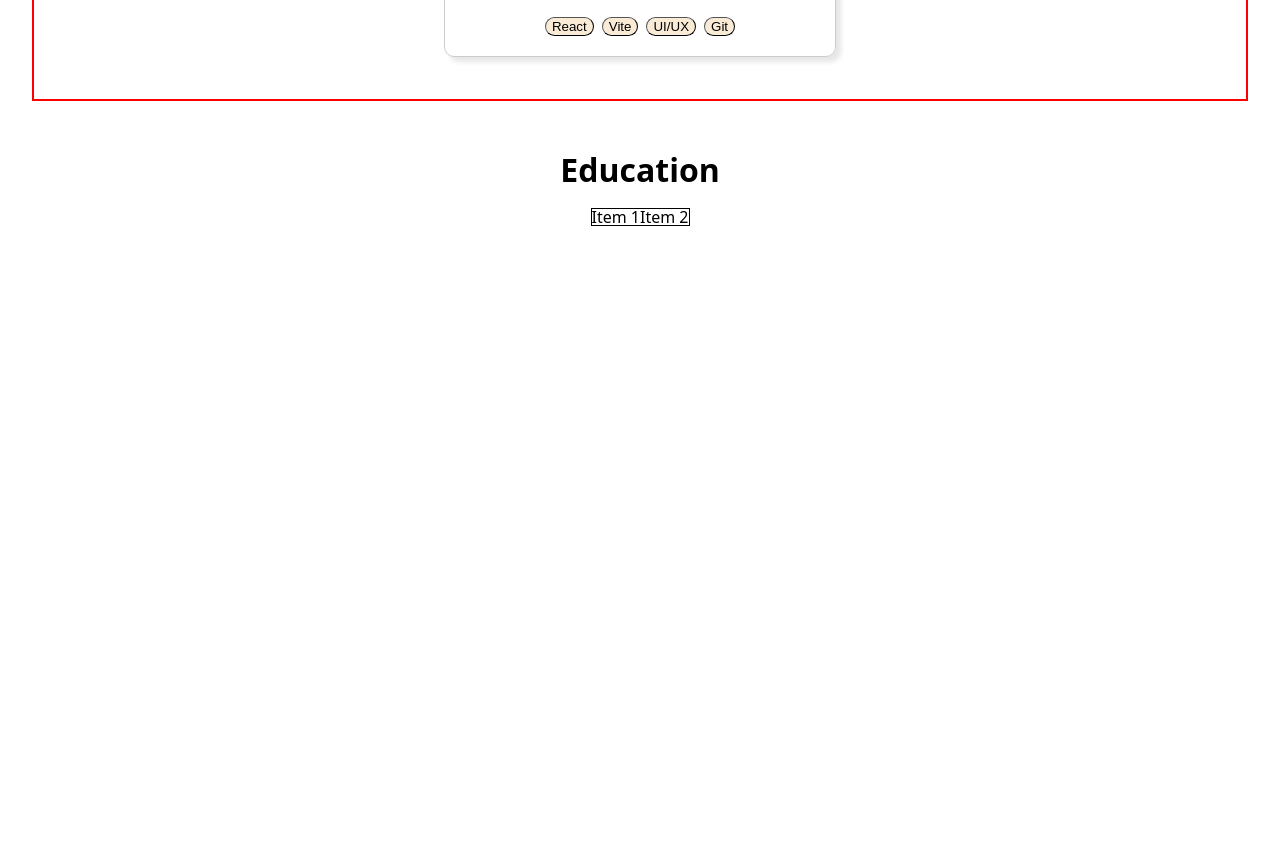
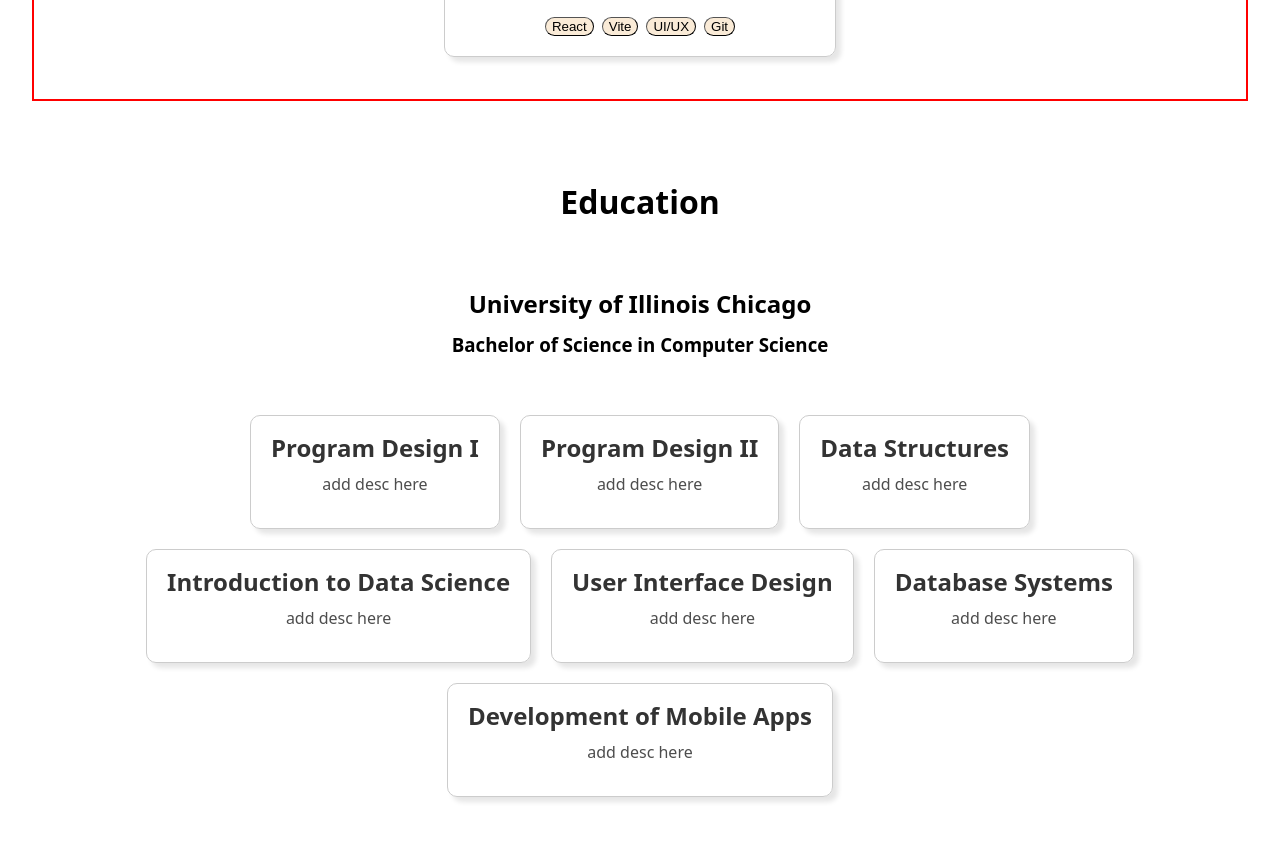
Before and after one commit to Jlara38/my-website, a React (Vite) app: page / in a window 1280 px wide. Shown: the part 2200-3041 px from the top of the page. Before the commit the page ends 2428 px from the top, so only its background shows below. Built offline with nearby package versions, Linux system fonts and the light colour scheme.

Commit message:
Education Section is done just needs relevant information to be updated.

```diff
--- a/src/components/Card.jsx
+++ b/src/components/Card.jsx
@@ -1,37 +1,37 @@
-export default function Card({ name, description, skills, image, alt, link}) {
-    return(
-        <a href={link} target="_blank">
-            <div className="card">
-                <img src={image} alt={alt}></img>
-                <h2>{name}</h2>
-                <p>{description}</p>
+export default function Card({
+    name,
+    description,
+    skills = [],
+    image,
+    alt = '',
+    link
+}) {
+    const content = (
+        <div className="card">
+            {image && <img src={image} alt={alt || name} />}
 
+            {name && <h2>{name}</h2>}
+            {description&& <p>{description}</p>}
+
+            {skills.length > 0 && (
                 <div className="skill-list">
                     {skills.map(skill => (
                         <button key={skill}>{skill}</button>
                     ))}
                 </div>
-                {/* Perhaps make it clickable to add a description of what it was that your duties are/were. */}
-                {/* <p>Working on this component</p> */}
-            </div>
+            )}
+        </div>
+    );
+
+    return link ? (
+        <a
+            href={link}
+            target="_blank"
+            rel="noopener noreferrer"
+        >
+            {content}
         </a>
-    )
+    ) : (
+        content
+    );
 }
-
-// .experience-card-container{
-//     width: 100%;
-//     display: flex;
-//     flex-wrap: wrap;
-//     box-sizing: border-box;
-//     gap: 2rem;
-//     justify-content: center;
-//     padding: 2rem;
-//     border: 2px solid red;
-// }
-
-
-            // <div className='experience-card-container'>
-            //     <Card></Card>
-            //     <Card></Card>
-            //     <Card></Card>
-            // </div>
--- a/src/react_files/AboutMe.jsx
+++ b/src/react_files/AboutMe.jsx
@@ -20,11 +20,11 @@ export default function AboutMe(){
                 </p>
 
                 <div className='icons'>
-                    <a href='https://github.com/Jlara38'>
+                    <a href='https://github.com/Jlara38' target='_blank'>
                         <img src={gitHub} alt='GitHub'></img>
                     </a>
 
-                    <a href='https://www.linkedin.com/in/jtlara28/' alt="LinkedIn">
+                    <a href='https://www.linkedin.com/in/jtlara28/'  target='_blank' alt="LinkedIn">
                         <img src={linkedIn} alt='LinkedIn'></img>
                     </a>
 
--- a/src/react_files/Education.jsx
+++ b/src/react_files/Education.jsx
@@ -1,13 +1,71 @@
+import Card from '../components/Card.jsx'
+
 import SectionHeader from '../components/SectionHeader.jsx'
 export default function Education(){
+
+    const classwork = [
+        {
+            id: 1,
+            cname: 'Program Design I',
+            cdesc: 'add desc here'
+        },
+
+        {
+            id: 2,
+            cname: 'Program Design II',
+            cdesc: 'add desc here'
+        },
+
+        {
+            id: 3,
+            cname: 'Data Structures',
+            cdesc: 'add desc here'
+        },
+
+        {
+            id: 4,
+            cname: 'Introduction to Data Science',
+            cdesc: 'add desc here'
+        },
+
+        {
+            id: 5,
+            cname: 'User Interface Design',
+            cdesc: 'add desc here'
+        },
+
+        {
+            id: 6,
+            cname: 'Database Systems',
+            cdesc: 'add desc here'
+        },
+
+        {
+            id: 7,
+            cname: 'Development of Mobile Apps',
+            cdesc: 'add desc here'
+        },
+
+    ]
     return (
         <div className='education-section'>
-
             <SectionHeader title={"Education"}></SectionHeader>
 
-            <div className='education-grid'>
-                <div>Item 1</div>
-                <div>Item 2</div>
+            <div className='education-container'>
+                <div className='university-info'>
+                    <h2>University of Illinois Chicago</h2>
+                    <h3>Bachelor of Science in Computer Science</h3>
+
+                    <div className='coursework-container'>
+                        {classwork.map(cwork => (
+                            <Card
+                                key={cwork.id}
+                                name={cwork.cname}
+                                description={cwork.cdesc}
+                            />
+                        ))}
+                    </div>
+                </div>
             </div>
         </div>
     )
--- a/src/style_sheets/education.css
+++ b/src/style_sheets/education.css
@@ -1,22 +1,39 @@
-/* education-section is solely focused on how the entire education section will look. From how its
-aligned to how it works on screens and how much space the entire section will take. */
-
 .education-section{
-    display: flex;
-    flex-direction: column;
-    justify-content: center;
+    width: 100%;
+    padding: 2rem;
+    box-sizing: border-box;
+    display: grid;
+    grid-template-rows: auto 1fr;
     align-items: center;
-    width: 100vw;
+    /* border: 2px solid red; */
 }
 
-.education-grid{
+.education-container{
+    width: 100%;
     display: flex;
     flex-wrap: wrap;
-    justify-content: space-around;
-    border: 1px solid black;
+    box-sizing: border-box;
+    padding: 2rem;
+    /* border: 2px solid red; */
 }
 
-/* The education-item will be more specific in order to manipulate how the item is presented on the screen. */
-.education-item{
-    border: 1px solid black;
+.university-info{
+    width: 100%;
+    justify-self: center;
+    /* border: 2px solid red; */
 }
+
+.university-info h2, h3{
+    text-align: center;
+}
+
+.coursework-container{
+    width: 100%;
+    display: flex;
+    flex-wrap: wrap;
+    box-sizing: border-box;
+    padding: 2rem;
+    justify-content: center;
+    /* border: 2px solid red; */
+
+}
```
Also changed, not shown: src/react_files/Experience.jsx (+0 -25 lines).
